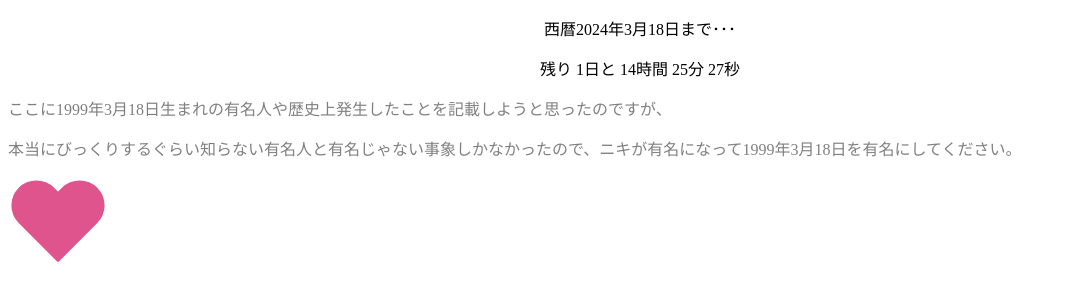
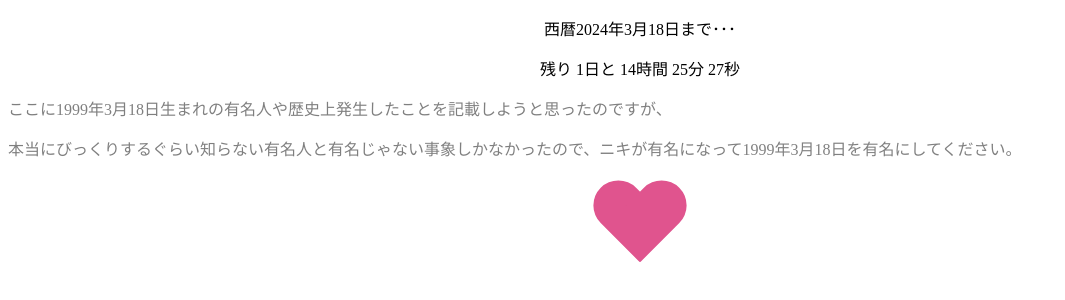
Before and after one commit to watasifujikawa/nikitimer, a plain HTML site: page index.html in a window 1280 px wide. Shown: the whole page, without its empty margins (0-1065 px from the left). Drawn offline with Linux system fonts and the light colour scheme.

Commit message:
Update nikitimer.css
ハートを真ん中に移動

```diff
--- a/nikitimer.css
+++ b/nikitimer.css
@@ -21,6 +21,8 @@ div#table{
   width: 100px;  /* 正方形を作る */
   height: 100px; /* 正方形を作る */
   position: relative;/* 基準位置とする */
+  margin: auto
+
 }
 .heart::before,
 .heart::after {
```
